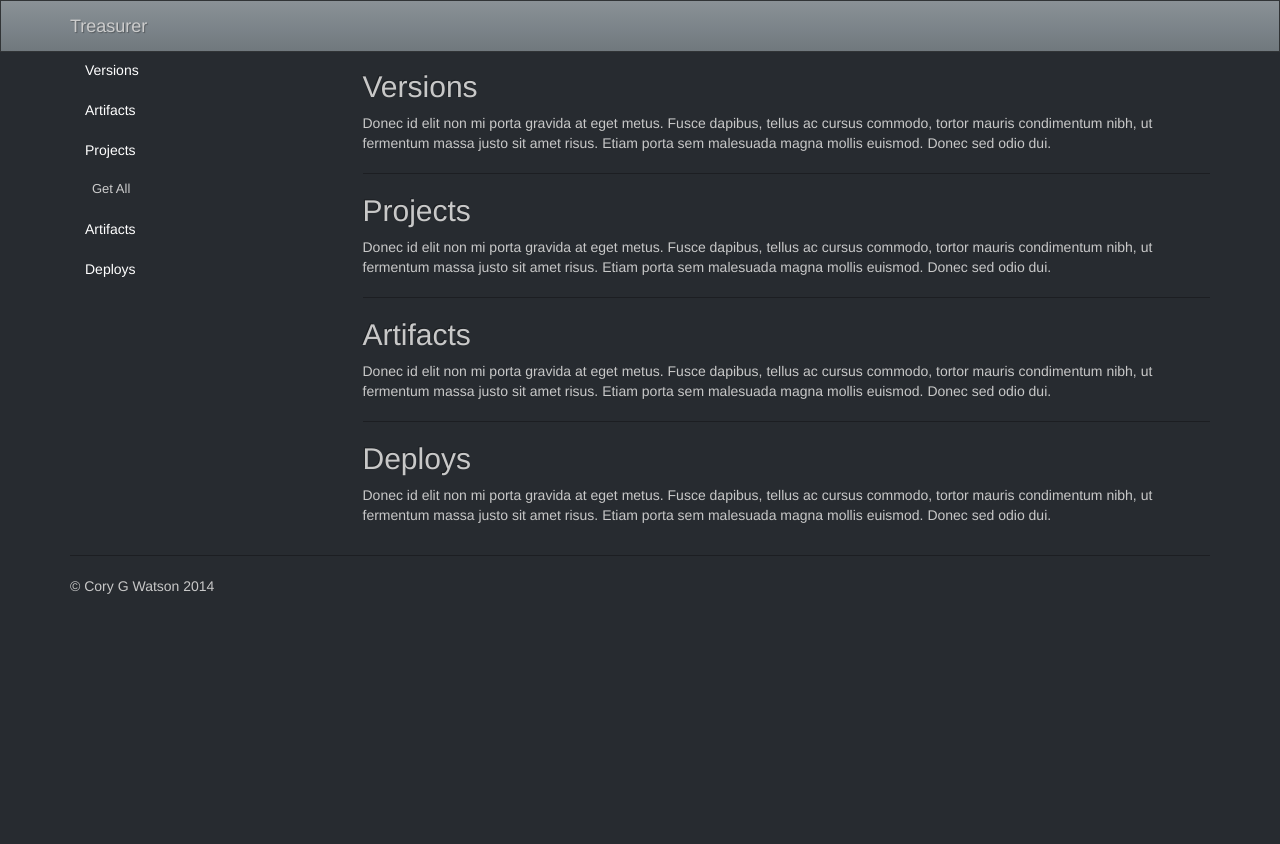
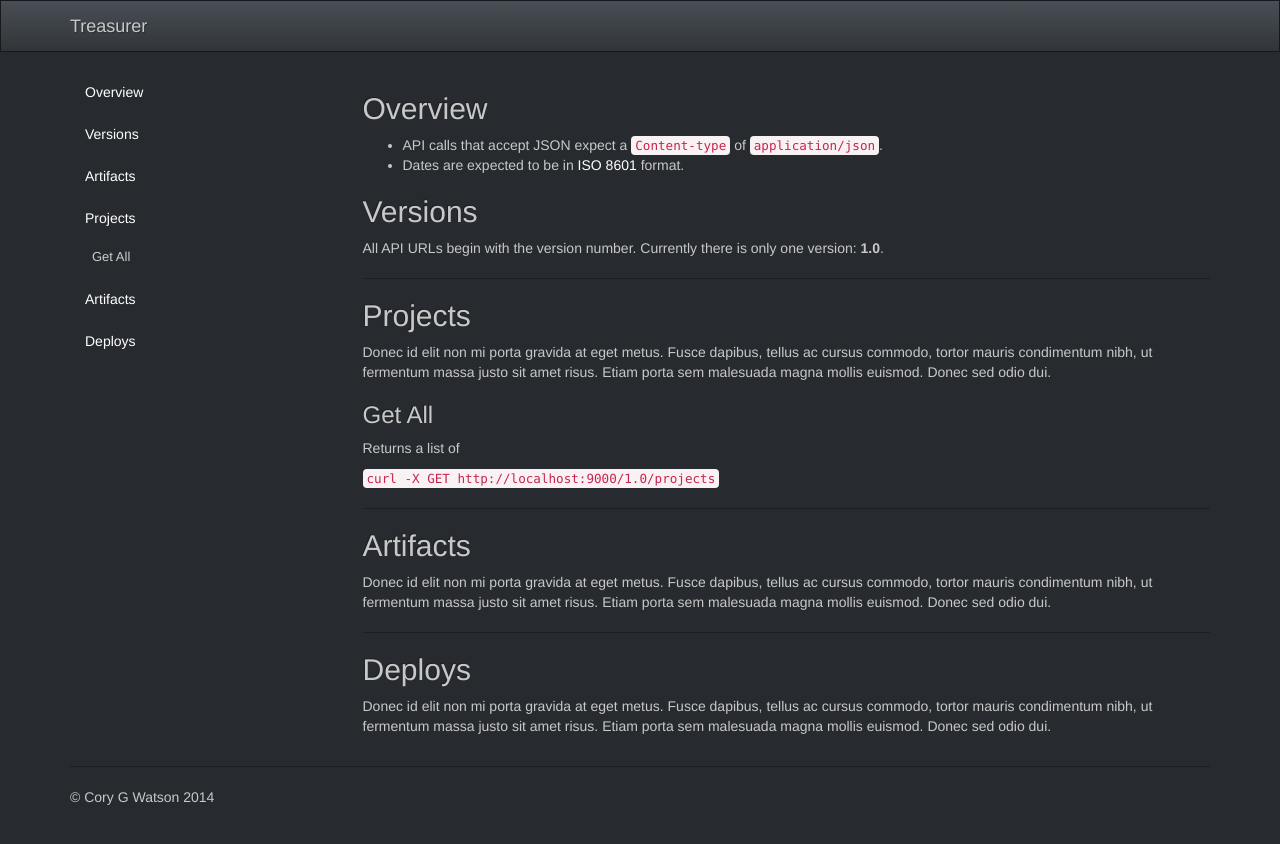
Before and after one commit to gphat/treasurer, a Jekyll site: the page built from examples.html, in a window 1280 px wide. Shown: the top 844 px of the page. Built offline with Jekyll 4.4.1, drawn with Linux system fonts in a browser that asks for light colours; nearby versions of some CDN libraries; Markdown is read by kramdown in place of the engine named in the settings.

Commit message:
More docs.

```diff
--- a/_layouts/inner.html
+++ b/_layouts/inner.html
@@ -19,9 +19,9 @@
 
   </head>
 
-  <body data-spy="scroll" data-target=".nav-example">
+  <body>
 
-    <div class="navbar navbar-inverse navbar-fixed-top" role="navigation">
+    <div class="navbar navbar-default navbar-static-top" role="navigation">
       <div class="container">
         <div class="navbar-header">
           <button type="button" class="navbar-toggle" data-toggle="collapse" data-target=".navbar-collapse">
--- a/css/main.css
+++ b/css/main.css
@@ -1,7 +1,3 @@
-body {
-  padding-top: 50px;
-  padding-bottom: 20px;
-}
 ul.nav ul.nav {
   font-size: 13px;
   margin-left: 7px;
--- a/examples.html
+++ b/examples.html
@@ -2,13 +2,16 @@
 layout: inner
 title: Treasurer - Examples
 ---
-<div class="container">
+<div class="container" data-spy="scroll" data-target=".nav-example">
   <!-- Example row of columns -->
   <div class="row">
     <div class="col-md-3">
       <div class="affix">
-        <ul class="nav nav-example">
-          <li class="active">
+        <ul class="nav nav-stacked nav-example">
+          <li>
+            <a href="#overview">Overview</a>
+          </li>
+          <li>
             <a href="#versions">Versions</a>
           </li>
           <li>
@@ -31,13 +34,25 @@ title: Treasurer - Examples
     </div>
     <div class="col-md-9">
       <div>
+        <h2 id="overview">Overview</h2>
+        <ul>
+         <li>API calls that accept JSON expect a <code>Content-type</code> of <code>application/json</code>.</li>
+         <li>Dates are expected to be in <a href="http://en.wikipedia.org/wiki/ISO_8601">ISO 8601</a> format.
+        </ul>
+      </div>
+      <div>
         <h2 id="versions">Versions</h2>
-        <p>Donec id elit non mi porta gravida at eget metus. Fusce dapibus, tellus ac cursus commodo, tortor mauris condimentum nibh, ut fermentum massa justo sit amet risus. Etiam porta sem malesuada magna mollis euismod. Donec sed odio dui. </p>
+        <p>All API URLs begin with the version number. Currently there is only one version: <strong>1.0</strong>.</p>
       </div>
       <hr>
       <div>
         <h2 id="projects">Projects</h2>
         <p>Donec id elit non mi porta gravida at eget metus. Fusce dapibus, tellus ac cursus commodo, tortor mauris condimentum nibh, ut fermentum massa justo sit amet risus. Etiam porta sem malesuada magna mollis euismod. Donec sed odio dui. </p>
+        <h3>Get All</h3>
+        <p>Returns a list of </p>
+        <code>
+        curl -X GET http://localhost:9000/1.0/projects
+        </code>
       </div>
       <hr>
       <div>
```
Also changed, not shown: 1 other file.
